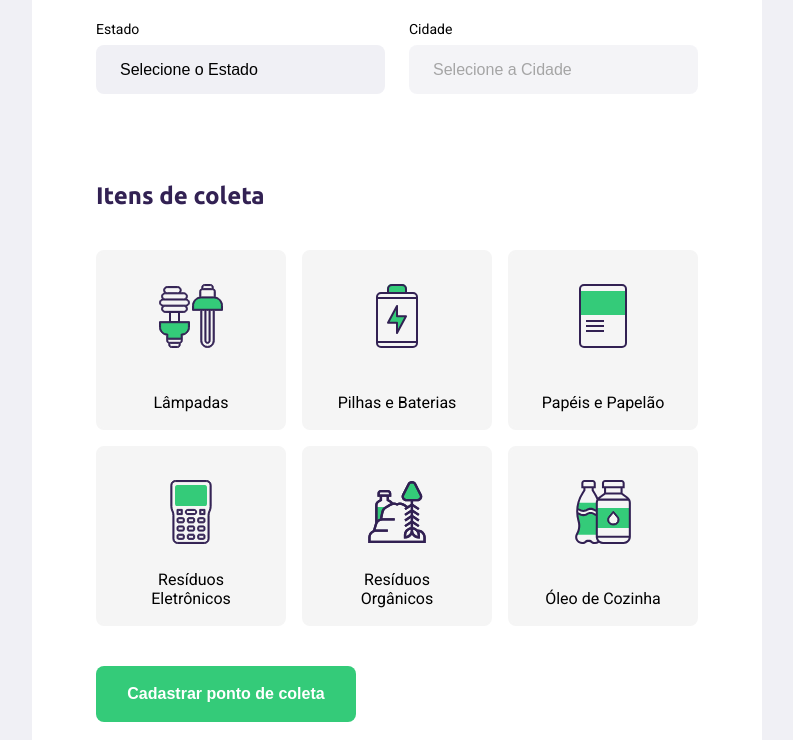
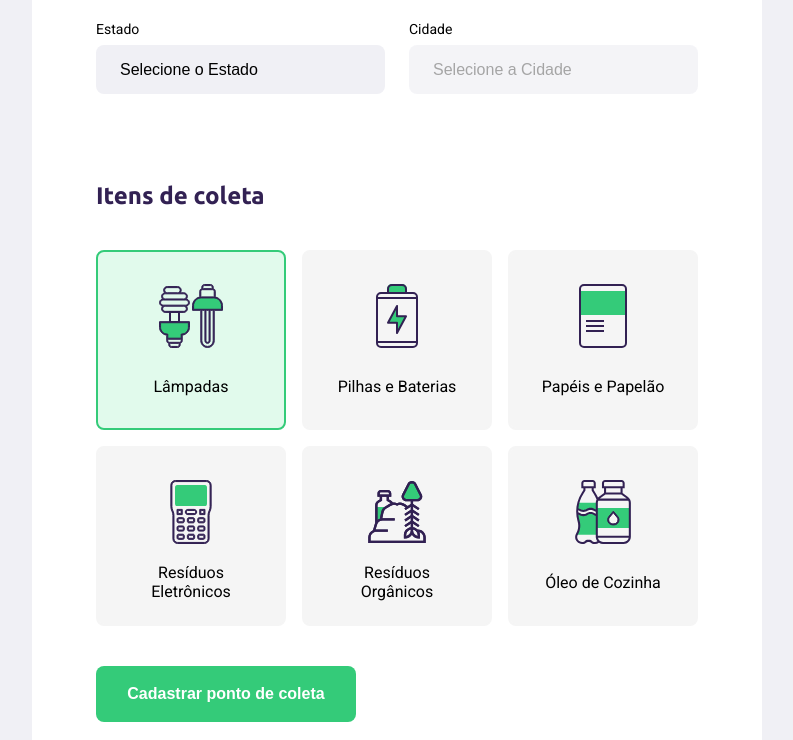
Before and after one commit to robertabononi/ecoleta-nlw, a plain HTML site: page create-point.html in a window 1280 px wide. Both pictures are taken after a click on the item "Lâmpadas". Shown: the part 585-1325 px from the top of the page, without its empty margins (243-1036 px from the left). Drawn offline with Linux system fonts and the light colour scheme; no server answers.

Commit message:
estilizando itens quando selecionados

```diff
--- a/scripts/create-point.js
+++ b/scripts/create-point.js
@@ -37,3 +37,19 @@ function getCities(event) {
 }
 
 document.querySelector('select[name=uf]').addEventListener('change', getCities);
+
+//Itens de Coleta
+// todos os li's
+
+const itemsToCollect = document.querySelectorAll('.items-grid li');
+
+for (const item of itemsToCollect) {
+  item.addEventListener('click', handleSelectedItem);
+}
+
+function handleSelectedItem(event) {
+  const itemLi = event.target;
+  //toggle = add ou remover uma classe com js
+  itemLi.classList.toggle('selected');
+  const itemId = itemLi.dataset.id;
+}
--- a/styles/create-point.css
+++ b/styles/create-point.css
@@ -144,3 +144,23 @@ form button:hover {
 
   cursor: pointer;
 }
+
+.items-grid li span {
+  margin-top: 12px;
+  flex: 1;
+
+  display: flex;
+  align-items: center;
+
+  color: var (--title-color);
+}
+
+.items-grid li.selected {
+  background: #e1faec;
+  border: 2px solid #34cb79;
+}
+
+.items-grid li img,
+.items-grid li span {
+  pointer-events: none;
+}
```
